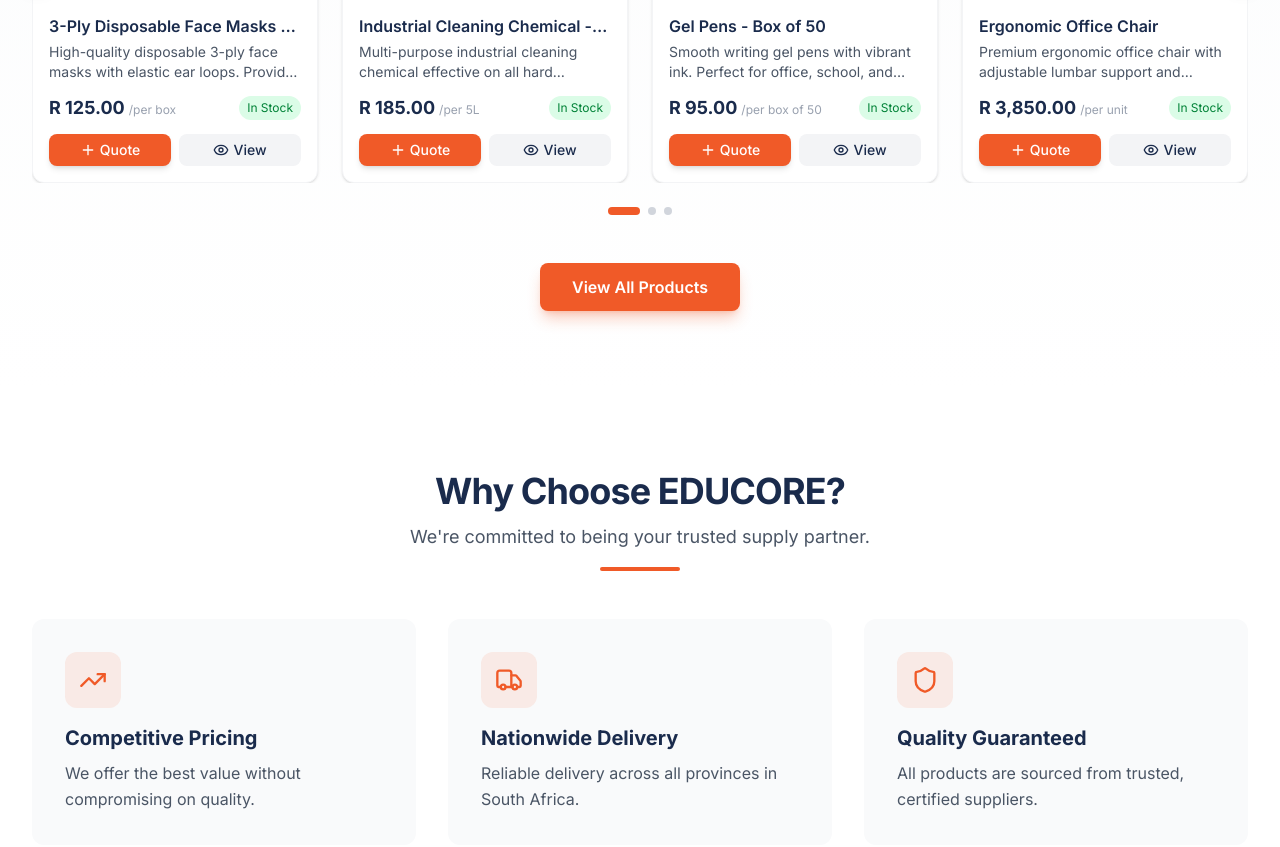
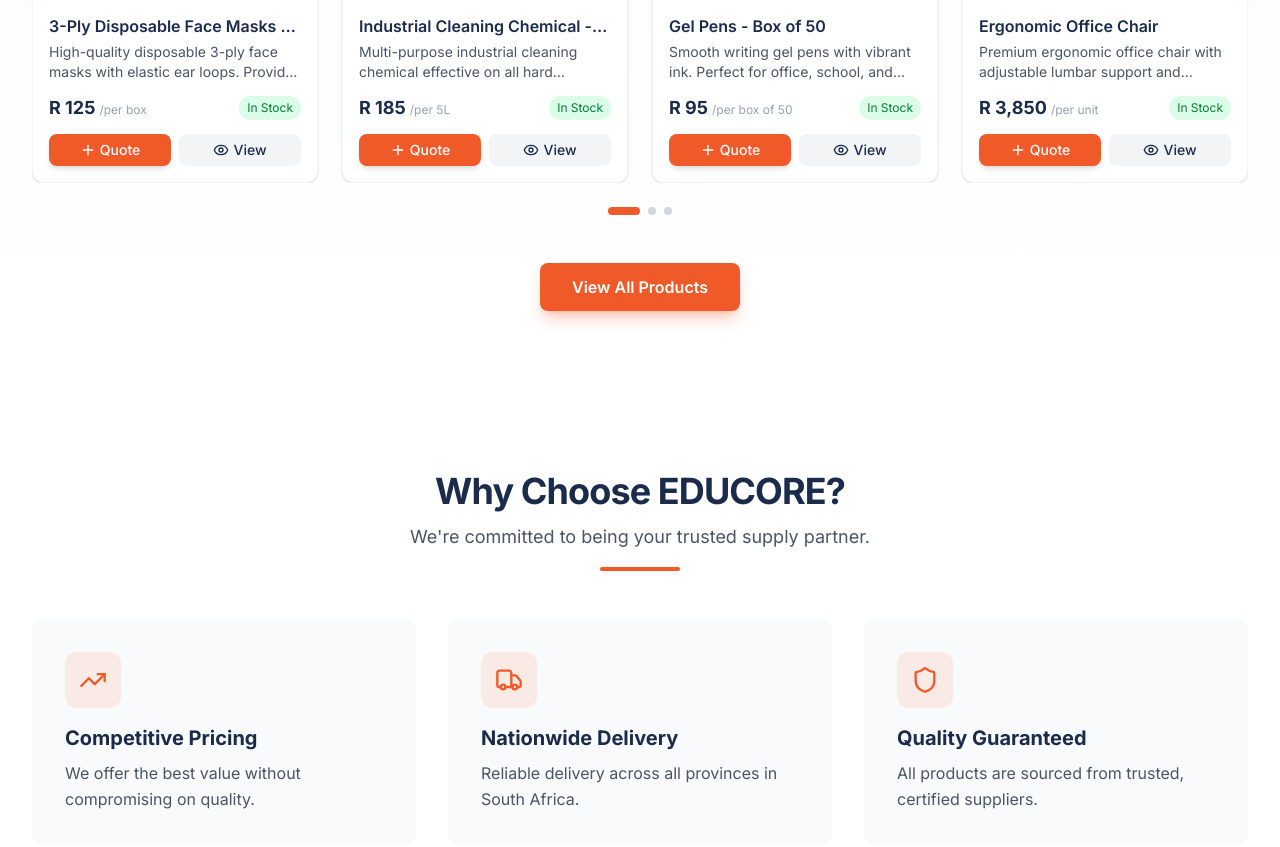
Before and after one commit to AbaNtuIntelligence/EduCore, a Next.js app: page / in a window 1280 px wide. Shown: the part 2118-2965 px from the top of the page. Built offline with nearby package versions, Linux system fonts and the light colour scheme; no server answers.

Commit message:
Fix: Apply ZAR currency formatting to Product Showcase

```diff
--- a/components/ui/ProductShowcase.tsx
+++ b/components/ui/ProductShowcase.tsx
@@ -6,7 +6,6 @@
 import {
   ChevronLeft,
   ChevronRight,
-  ShoppingCart,
   Star,
   Eye,
   Pause,
@@ -20,6 +19,7 @@
 import { useQuoteStore } from '@/store/quoteStore';
 import Container from './Container';
 import SectionTitle from './SectionTitle';
+import { formatPriceCompact } from '@/lib/currency';
 
 interface Product {
   id: number;
@@ -292,7 +292,9 @@
                       </p>
                       <div className="mt-3 flex items-center justify-between">
                         <div>
-                          <span className="text-lg font-bold text-[#1A2B4C]">{product.price}</span>
+                          <span className="text-lg font-bold text-[#1A2B4C]">
+                            {formatPriceCompact(product.price)}
+                          </span>
                           <span className="text-xs text-gray-400 ml-1">/{product.unit}</span>
                         </div>
                         <span className={`text-xs px-2 py-1 rounded-full ${
```
